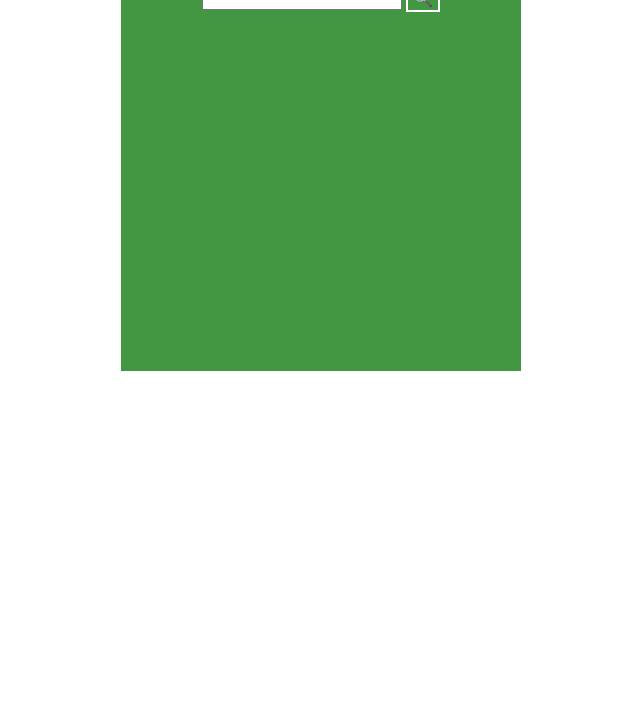
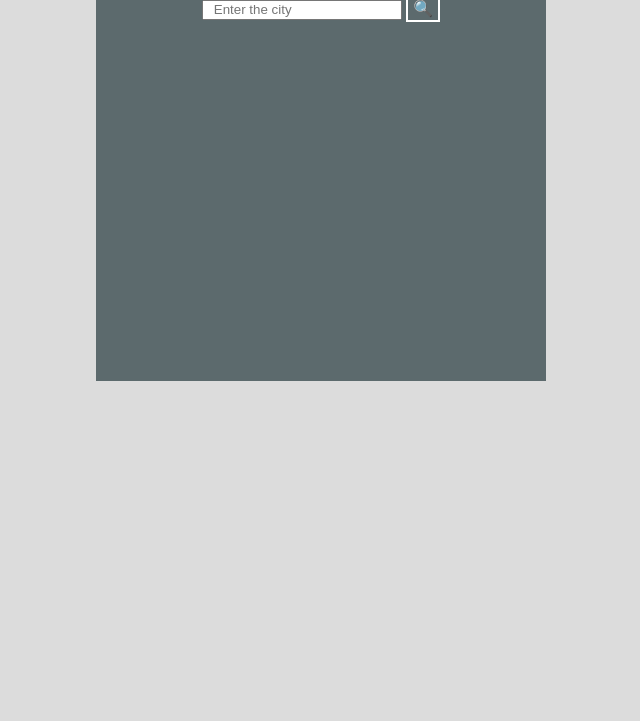
Before and after one commit to rookiedev-new/country-finder, a plain HTML site: page index.html in a window 1280 px wide. Shown: the part 79-800 px from the top of the page, without its empty margins (319-959 px from the left). Drawn offline with Linux system fonts and the light colour scheme.

Commit message:
update v 1.2

```diff
--- a/index.html
+++ b/index.html
@@ -10,13 +10,9 @@
 <body>
 <div class="box1">
     <h2>Country Info Finder</h2>
-    <input type="text" class="input"> <button class="btn">🔍</button>
+    <input type="text" class="input" placeholder="Enter the city"> <button class="btn">🔍</button>
     <div id="container">
-        <!-- <h3 class="name">INDIA</h3> -->
-        <!-- <p>Capital:NewDelhi</p>
-        <p>Population:1000000</p> -->
-        <!-- <p>Currency code Rupee</p> -->
-        <!-- <p>Region :kdsdpfd</p> -->
+
     </div>
 </div>
 
--- a/script.js
+++ b/script.js
@@ -3,6 +3,11 @@ const Btn = document.querySelector(".btn");
 const card = document.querySelector("#container");
 let errordata = "";
 
+user.addEventListener("keypress",(e)=>{
+if(e.key==="Enter"){
+  Btn.click();
+}
+})
 Btn.addEventListener("click", async () => {
   const data = user.value.trim();
   card.innerHTML="";
--- a/style.css
+++ b/style.css
@@ -3,18 +3,21 @@
   margin: 0;
   box-sizing: border-box;
 }
+body{
+  background-color: gainsboro;
+}
 .box1 {
-  background-color: rgb(67, 151, 67);
+  background-color: rgb(92, 106, 109);
 
-  max-width: 400px;
+  max-width: 450px;
   min-height: 450px;
   text-align: center;
   padding: 10px;
-
-  margin: auto;
+  margin: 10px auto;
   font-family: "Franklin Gothic Medium", "Arial Narrow", Arial, sans-serif;
 }
 .box1 h2 {
+  text-decoration: underline;
   font-size: 2.4rem;
   font-weight: bolder;
   margin-bottom: 10px;
```
